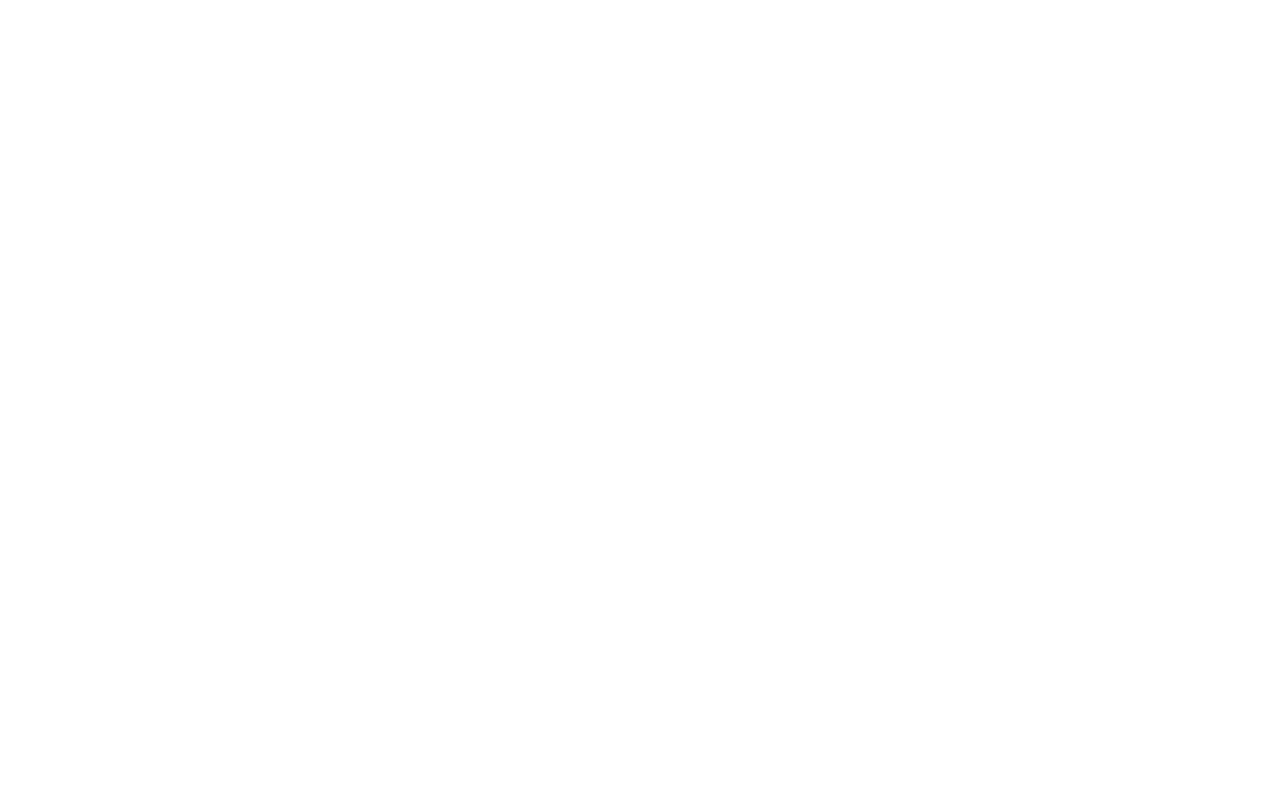
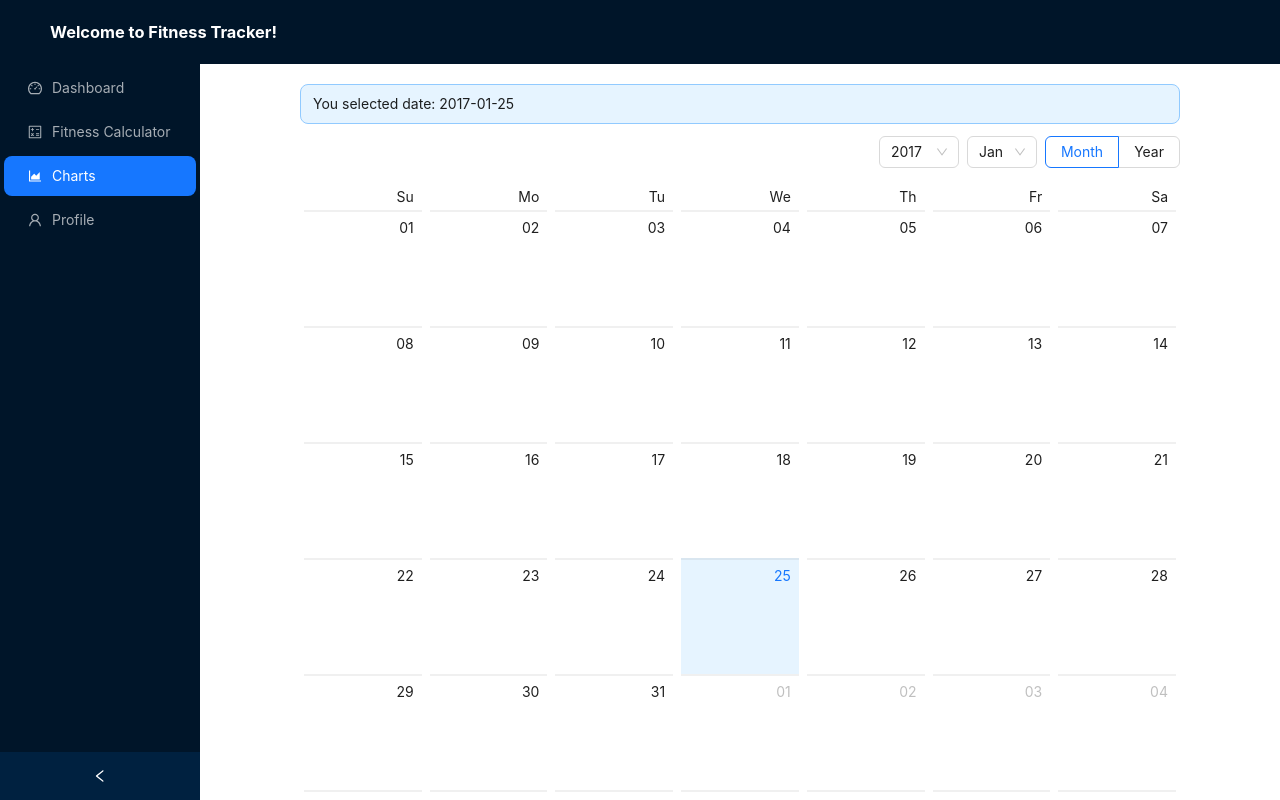
Before and after one commit to emanijaz/Exercise-Tracker, a React (Create React App) app in the folder mern-exercise-tracker/: page /chart in a window 1280 px wide. Before the commit this address had no page. Shown: the top 800 px of the page. Built offline with nearby package versions, Linux system fonts and the light colour scheme; no server answers.

Commit message:
added calendar

```diff
--- a/mern-exercise-tracker/package.json
+++ b/mern-exercise-tracker/package.json
@@ -3,6 +3,7 @@
   "version": "0.1.0",
   "private": true,
   "dependencies": {
+    "@ant-design/charts": "^1.4.2",
     "@emotion/react": "^11.11.1",
     "@emotion/styled": "^11.11.0",
     "@testing-library/jest-dom": "^5.17.0",
--- a/mern-exercise-tracker/src/App.js
+++ b/mern-exercise-tracker/src/App.js
@@ -2,13 +2,14 @@
 import { BrowserRouter, Routes, Route} from 'react-router-dom';
 import Dashboard from './components/Dashboard';
 import Calculator from './components/Calculator';
-
+import Chart from './components/Chart';
 function App() {
   return (
       <BrowserRouter>
       <Routes>
           <Route path="/" element = {<Dashboard/>}></Route>
           <Route path="/calculator" element = {<Calculator/>}></Route>
+          <Route path="/chart" element = {<Chart/>}></Route>
 
       </Routes>
       </BrowserRouter>
--- a/mern-exercise-tracker/src/components/Calculator.js
+++ b/mern-exercise-tracker/src/components/Calculator.js
@@ -18,7 +18,7 @@
 const items2 = [
     { key: 'sub1', icon: <DashboardOutlined />, label: 'Dashboard', path: '/' },
     { key: 'sub2', icon: <CalculatorOutlined />, label: 'Fitness Calculator', path: '/calculator' },
-    { key: 'sub3', icon: <AreaChartOutlined />, label: 'Charts', path: '/charts' },
+    { key: 'sub3', icon: <AreaChartOutlined />, label: 'Charts', path: '/chart' },
     { key: 'sub4', icon: <UserOutlined />, label: 'Profile', path: '/profile' },
   ];
 
--- /dev/null
+++ b/mern-exercise-tracker/src/components/Chart.js
@@ -0,0 +1,107 @@
+import React, { useState, useEffect } from 'react';
+import axios from 'axios'
+import dayjs from 'dayjs';
+import { Alert, Calendar } from 'antd';
+import NavBar from './NavBar'
+import { Link } from 'react-router-dom';
+import ExerciseBarChart from './ExerciseBarChart';
+import { UserOutlined, DashboardOutlined, CalculatorOutlined, AreaChartOutlined } from '@ant-design/icons';
+import { Layout, Menu ,theme} from 'antd';
+const { Content, Sider } = Layout;
+
+
+const items2 = [
+    { key: 'sub1', icon: <DashboardOutlined />, label: 'Dashboard', path: '/' },
+    { key: 'sub2', icon: <CalculatorOutlined />, label: 'Fitness Calculator', path: '/calculator' },
+    { key: 'sub3', icon: <AreaChartOutlined />, label: 'Charts', path: '/chart' },
+    { key: 'sub4', icon: <UserOutlined />, label: 'Profile', path: '/profile' },
+];
+
+const Chart = () => {
+  const [collapsed, setCollapsed] = useState(false);
+  const [value, setValue] = useState(() => dayjs('2017-01-25'));
+  const [selectedValue, setSelectedValue] = useState(() => dayjs('2017-01-25'));
+  const onSelect = (newValue) => {
+    setValue(newValue);
+    setSelectedValue(newValue);
+    console.log("new value on select : ", newValue)
+  };
+  const onPanelChange = (newValue) => {
+    setValue(newValue);
+    console.log("panel value : ", newValue)
+  };
+  const {
+    token: { colorBgContainer },
+  } = theme.useToken();
+
+  const [exerciseData, setExerciseData] = useState([]);
+
+  useEffect(() => {
+    // Fetch your exercise data from the server
+    const fetchData = async () => {
+      try {
+        const response = await axios.get('http://localhost:5000/exercises/');
+        setExerciseData(response.data);
+      } catch (error) {
+        console.error('Error fetching data:', error);
+      }
+    };
+
+    fetchData();
+  }, []);
+  return (
+
+    <Layout>
+    <NavBar/>
+    <Content
+      style={{
+        padding: '0 0px',
+      }}
+    >
+      <Layout
+        style={{
+          padding: '0px 0',
+          background: colorBgContainer,
+        }}
+      >
+        <Sider collapsible collapsed={collapsed} onCollapse={(value) => setCollapsed(value)}
+          style={{
+            background: colorBgContainer,
+          }}
+          width={200}
+        >
+        <Menu
+          mode="inline"
+          defaultSelectedKeys={['sub3']}
+          defaultOpenKeys={['sub3']}
+          style={{
+            height: '400%',
+          }}
+          theme="dark"
+          inlineCollapsed={collapsed}
+
+        >
+          {items2.map((item) => (
+            <Menu.Item key={item.key} icon={item.icon}>
+              <Link to={item.path}>{item.label}</Link>
+            </Menu.Item>
+          ))}
+        </Menu>
+        </Sider>
+        <Content
+          style={{
+            padding: '20px 100px',
+            minHeight: 280,
+          }}
+        >
+            <Alert message={`You selected date: ${selectedValue?.format('YYYY-MM-DD')}`} />
+            <Calendar value={value} onSelect={onSelect} onPanelChange={onPanelChange} />
+            <ExerciseBarChart exerciseData={exerciseData} />
+            </Content>
+        </Layout>
+      </Content>
+    </Layout>
+
+  );
+};
+export default Chart;
--- /dev/null
+++ b/mern-exercise-tracker/src/components/ExerciseBarChart.js
@@ -0,0 +1,22 @@
+import React from 'react';
+import { Bar } from '@ant-design/charts';
+
+const ExerciseBarChart = ({ exerciseData }) => {
+  const data = exerciseData.map((exercise) => ({
+    hour: new Date(exercise.date).getHours(),
+    duration: exercise.duration,
+  }));
+
+  const config = {
+    data,
+    xField: 'hour',
+    yField: 'duration',
+    seriesField: 'hour',
+    legend: { position: 'top' },
+    responsive: true,
+  };
+
+  return <Bar {...config} />;
+};
+
+export default ExerciseBarChart;
--- a/mern-exercise-tracker/src/components/LayoutPage.js
+++ b/mern-exercise-tracker/src/components/LayoutPage.js
@@ -11,7 +11,7 @@
 const items2 = [
   { key: 'sub1', icon: <DashboardOutlined />, label: 'Dashboard', path: '/' },
   { key: 'sub2', icon: <CalculatorOutlined />, label: 'Fitness Calculator', path: '/calculator' },
-  { key: 'sub3', icon: <AreaChartOutlined />, label: 'Charts', path: '/charts' },
+  { key: 'sub3', icon: <AreaChartOutlined />, label: 'Charts', path: '/chart' },
   { key: 'sub4', icon: <UserOutlined />, label: 'Profile', path: '/profile' },
 ];
 
--- a/mern-exercise-tracker/src/components/LoggedExercises.js
+++ b/mern-exercise-tracker/src/components/LoggedExercises.js
@@ -29,7 +29,13 @@
     setLoading(true);
     try {
       const response = await axios.get('http://localhost:5000/exercises/');
-      setData(response.data);
+      const d = response.data.map((exercise, index)=> ({
+        key: index,
+        description: exercise.description,
+        duration: exercise.duration,
+        date: String(new Date(exercise.date))
+      }))
+      setData(d);
     } catch (error) {
       console.error('Error fetching data:', error);
     } finally {
```
Also changed, not shown: 1 other file (tests, documents, lock files or other folders).
